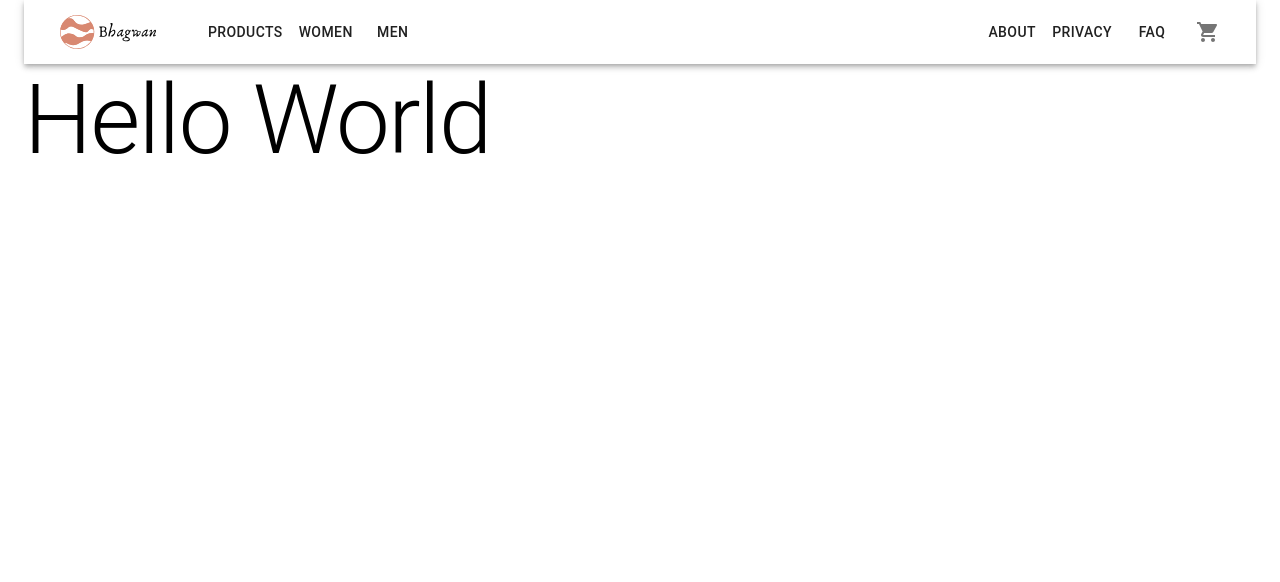
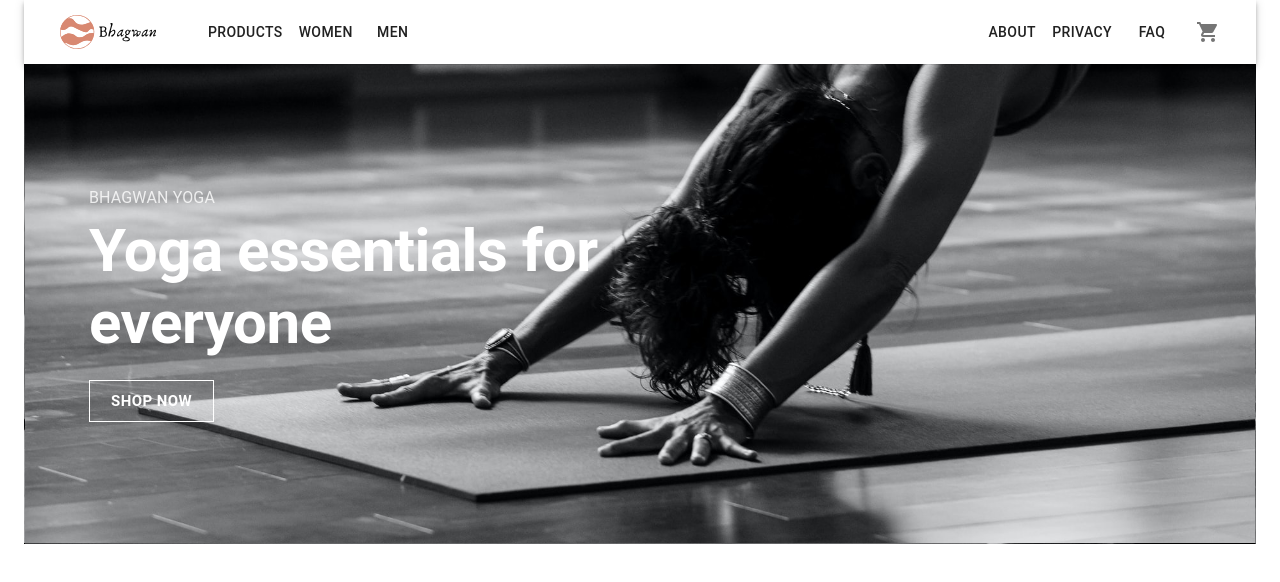
Before and after one commit to HBerglund/e-commerce-assignment, a React (Create React App) app: page / in a window 1280 px wide. Shown: the top 582 px of the page. Built offline with nearby package versions, Linux system fonts and the light colour scheme.

Commit message:
add box sizing and changed borderRadius in theme

```diff
--- a/src/Components/NavBar.tsx
+++ b/src/Components/NavBar.tsx
@@ -1,6 +1,6 @@
 import React from "react";
 import { AppBar, Toolbar, Button, IconButton, Hidden } from "@material-ui/core";
-import Logo from "../Assets/bhagwan-logo.svg";
+import Logo from "../assets/bhagwan-logo.svg";
 import { CSSProperties, makeStyles } from "@material-ui/styles";
 import { routes } from "../Navigation/routes";
 import { Link } from "react-router-dom";
--- a/src/Navigation/Home.tsx
+++ b/src/Navigation/Home.tsx
@@ -1,8 +1,9 @@
 import React from "react";
 import { Typography } from "@material-ui/core";
+import Hero from "../Components/Hero";
 
 function Home() {
-  return <Typography variant="h1">Hello World</Typography>;
+  return <Hero />;
 }
 
 export default Home;
--- a/src/Theming/theme.ts
+++ b/src/Theming/theme.ts
@@ -10,5 +10,8 @@ export const theme = responsiveFontSizes(
         main: "#909D7F",
       },
     },
+    shape: {
+      borderRadius: 0,
+    },
   })
 );
--- a/src/index.css
+++ b/src/index.css
@@ -1,10 +1,14 @@
+* {
+  margin: 0;
+  box-sizing: border-box;
+}
+
 body,
 html {
   width: 100%;
 }
 
 body {
-  margin: 0;
   font-family: -apple-system, BlinkMacSystemFont, "Segoe UI", "Roboto", "Oxygen",
     "Ubuntu", "Cantarell", "Fira Sans", "Droid Sans", "Helvetica Neue",
     sans-serif;
```
